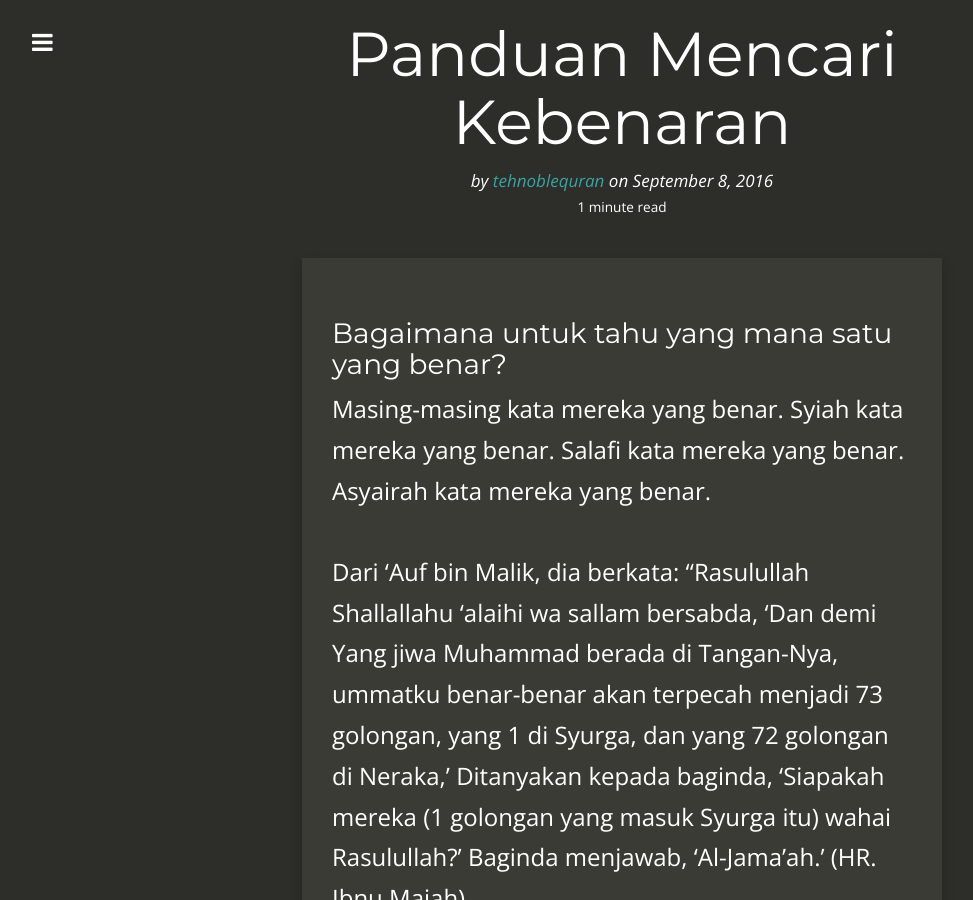
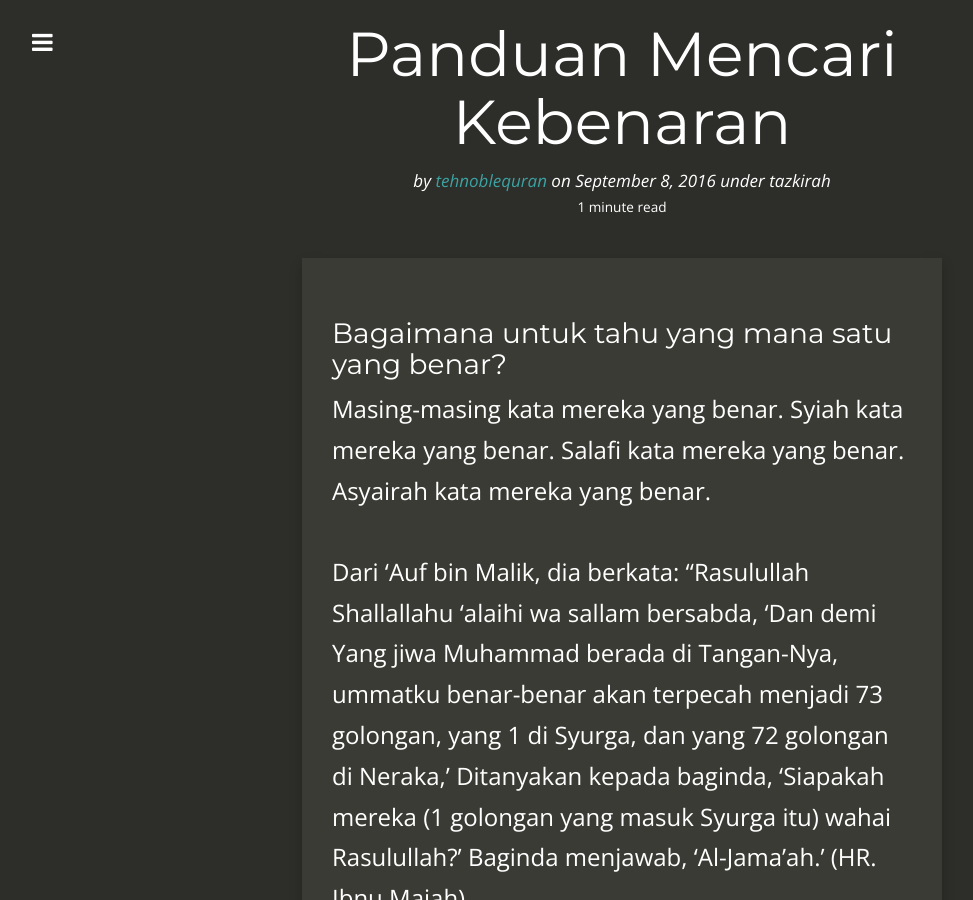
Before and after one commit to kedamaian/swsyafiq, a Jekyll site: the page built from _posts/2016-09-08-panduan-mencari-kebenaran.md, in a window 1280 px wide and 900 px high. Shown: the whole window, without its empty margins (18-991 px from the left). Built offline with Jekyll 4.4.1, drawn with Linux system fonts in a browser that asks for light colours; nearby versions of some CDN libraries; comment, search, counter and statistics services are not loaded.

Commit message:
Updated 2016-09-08-panduan-mencari-kebenaran.md

```diff
--- a/_posts/2016-09-08-panduan-mencari-kebenaran.md
+++ b/_posts/2016-09-08-panduan-mencari-kebenaran.md
@@ -3,11 +3,8 @@ layout: post
 published: true
 author: tehnoblequran
 title: Panduan Mencari Kebenaran
-description: ''
-headline: ''
-modified: ''
-categories: ''
-tags: ''
+categories:
+  - tazkirah
 ---
 ### Bagaimana untuk tahu yang mana satu yang benar?
 
```
